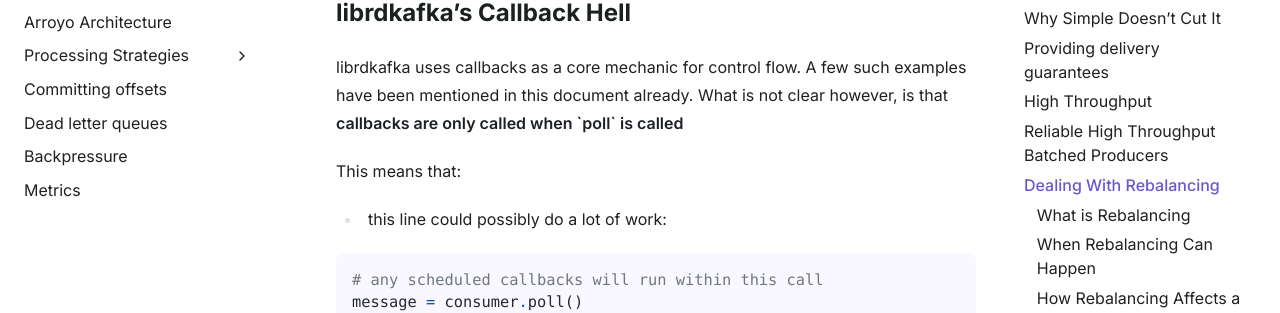
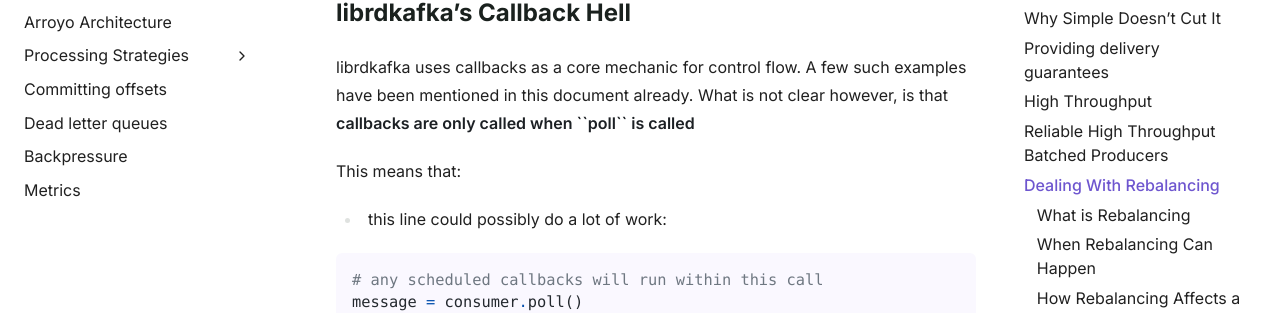
Before and after one commit to getsentry/arroyo, a Sphinx documentation site: the page built from docs/source/what_for.rst, in a window 1280 px wide and 900 px high, scrolled down 5745 px. Shown: the part 147-460 px from the top of the window. Built offline with Sphinx 7.4.7, drawn with Linux system fonts in a browser that asks for light colours.

```diff
--- a/docs/source/what_for.rst
+++ b/docs/source/what_for.rst
@@ -230,7 +230,7 @@ librdkafka’s Callback Hell
 
 librdkafka uses callbacks as a core mechanic for control flow. A few
 such examples have been mentioned in this document already. What is not
-clear however, is that **callbacks are only called when `poll` is
+clear however, is that **callbacks are only called when ``poll`` is
 called**
 
 This means that:
```
